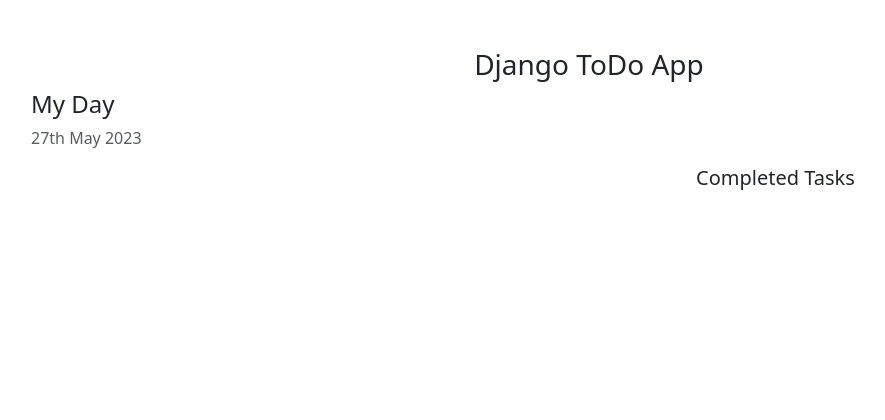
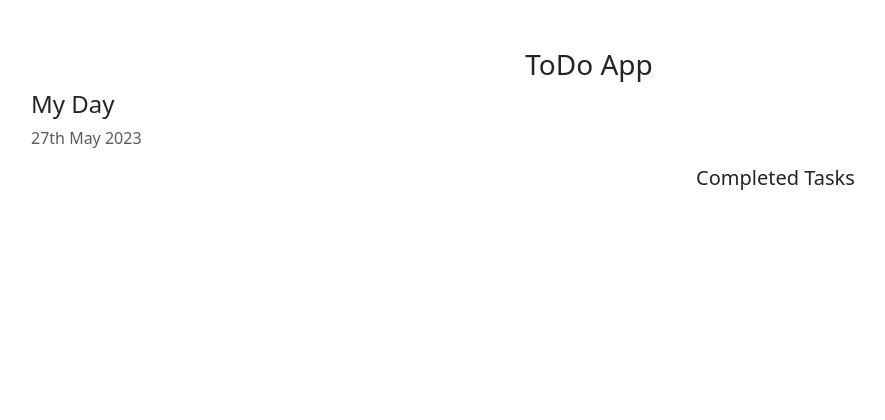
Before and after one commit to Arlosaid/todo, a Django app: page / in a window 1280 px wide. Shown: the top 420 px of the page, without its empty margins (51-936 px from the left). Run offline with Django 4.2, Linux system fonts and the light colour scheme; data that the repository does not hold is empty.

Commit message:
Updating title

```diff
--- a/templates/home-todo.html
+++ b/templates/home-todo.html
@@ -33,7 +33,7 @@
   </head>
   <body>
     <div class="container">
-      <h3 class="pt-5 text-center">Django ToDo App</h3>
+      <h3 class="pt-5 text-center">ToDo App</h3>
       <div class="row">
         <h4>My Day</h4>
         <p class="text-muted">{% now "jS F Y" %}</p>
```
